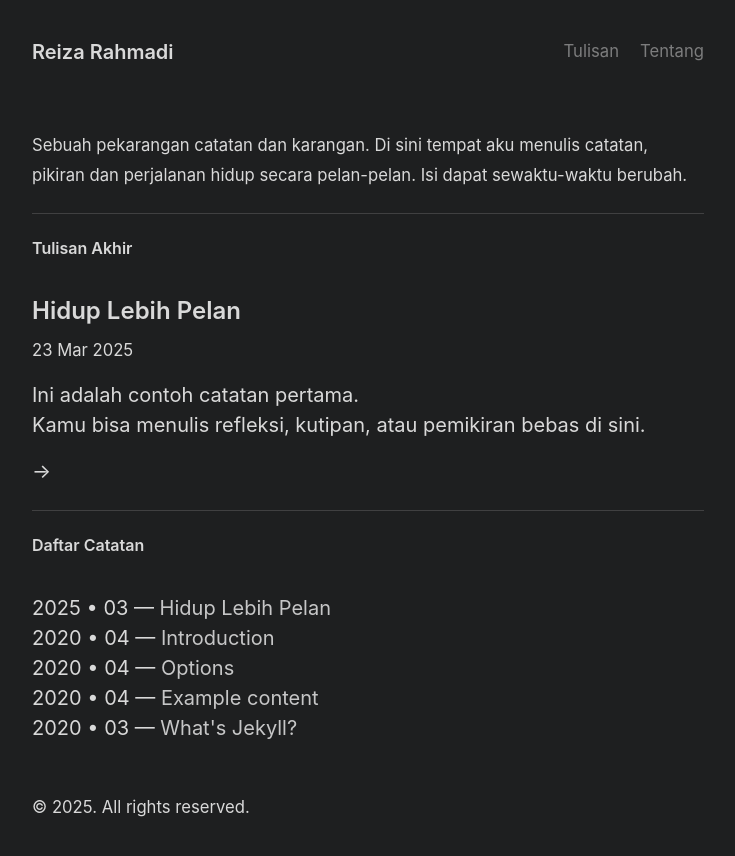
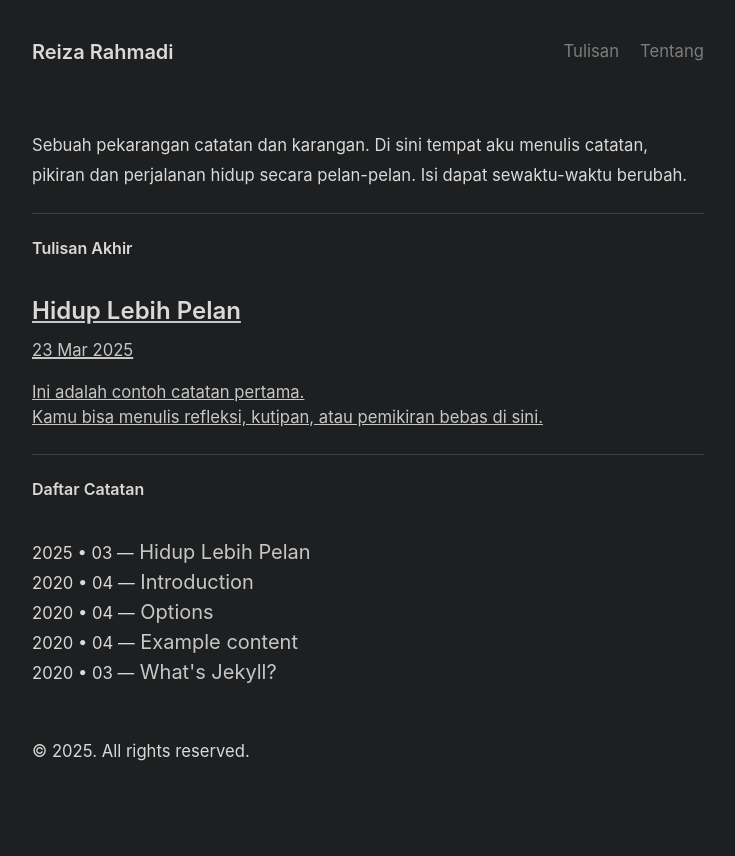
Before and after one commit to reizarahmadi/rzpage, a Jekyll site: the page built from index.html, in a window 1280 px wide. Shown: the top 856 px of the page, without its empty margins (272-1007 px from the left). Built offline with Jekyll 4.4.1, drawn with Linux system fonts in a browser that asks for light colours; the list of posts is cut into pages by our own code.

Commit message:
Update index.html

```diff
--- a/index.html
+++ b/index.html
@@ -11,9 +11,13 @@
 <br />
   {% assign latest_posts = site.posts | sort: "date" | reverse %}
   {% for post in latest_posts limit: 1 %}
-    <h2 class="post-title"> <a href="{{ post.url | relative_url }}">{{ post.title }}</a></h2>
-    <small><time datetime="{{ post.date | date_to_xmlschema }}">{{ post.date | date_to_string }}</time></small>
-    <p>{{ post.excerpt }} →</p>
+    <a href="{{ post.url | relative_url }}">
+      <h2 class="post-title">{{ post.title }}</h2>
+      <small>
+        <time datetime="{{ post.date | date_to_xmlschema }}">{{ post.date | date_to_string }}</time>
+        <p>{{ post.excerpt }}</p>
+      </small>
+    </a>
   {% endfor %}
 
 <hr/>
@@ -24,7 +28,7 @@
   {% assign posts = site.posts | sort: "date" | reverse %}
   {% for post in posts limit: 10 %}
     <li>
-      <small></small><time datetime="{{ post.date | date_to_xmlschema }}">{{ post.date | date: "%Y • %m" }}</time> —</small>
+      <small><time datetime="{{ post.date | date_to_xmlschema }}">{{ post.date | date: "%Y • %m" }}</time> —</small>
       <a href="{{ post.url | relative_url }}">{{ post.title }}</a>
     </li>
   {% endfor %}
```
